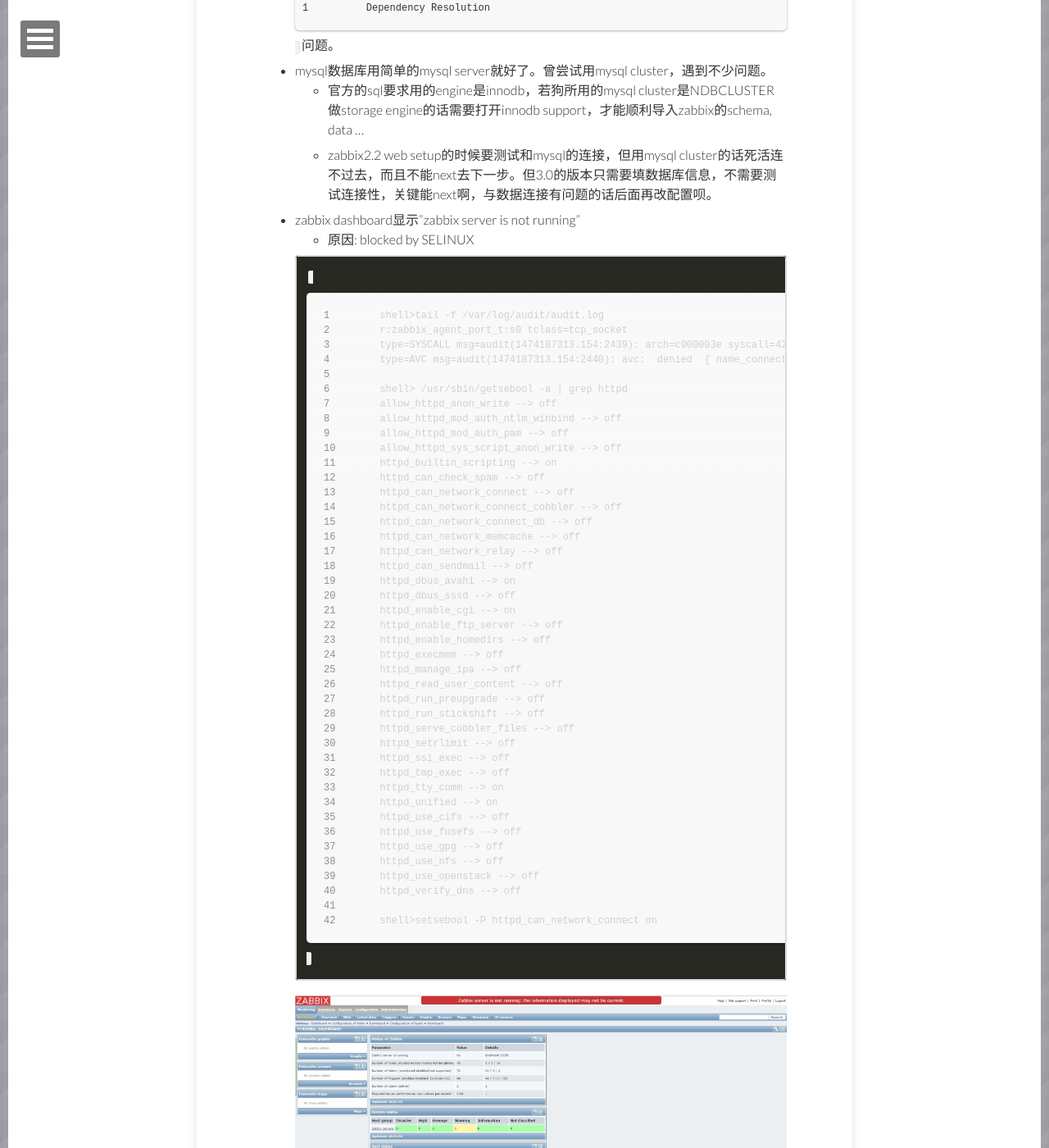
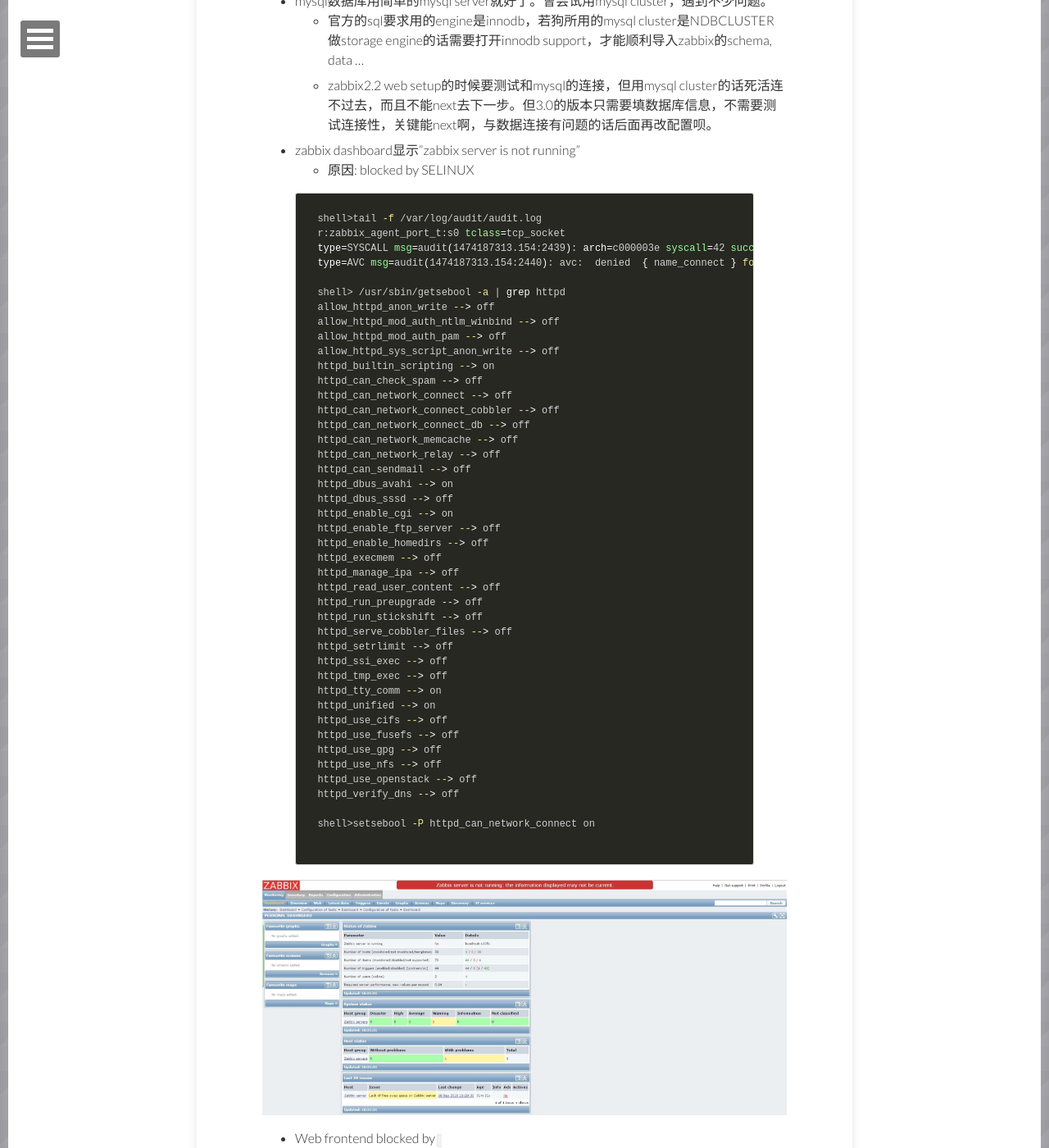
Before and after one commit to KasperDeng/kasperdeng.github.io, a Jekyll site: the page built from _posts/2016-09-19-zabbix.md, in a window 1280 px wide and 1400 px high, scrolled down 5804 px. Shown: the whole window at 82% size. Built offline with Jekyll 4.4.1, drawn with Linux system fonts in a browser that asks for light colours; nearby versions of some CDN libraries; comment, search, counter and statistics services are not loaded; some of the changed text lies outside the part shown.

Commit message:
update zabbix page

````diff
--- a/_posts/2016-09-19-zabbix.markdown
+++ b/_posts/2016-09-19-zabbix.md
@@ -21,14 +21,14 @@
     + 安装过程中还发现依赖`php-bcmath`和`php-mbstring`，具体小版本，可以根据yum的依赖检查的信息在http://rpm.pbone.net/搜索下载
     + 以上的包最方便的方式还是自己建yum repo
 
-    ```
+    {% highlight shell %}
     copy all dependent rpms to ~/repo/packages
     shell>yum install -y createrepo
     shell>createrepo ~/repo/packages
     shell>create zabbix.repo in /etc/yum.repo.d/
-    ```
+    {% endhighlight %}
 
-    ```
+    {% highlight shell %}
     [ece-zabbix]
     name=ece-zabbix
     baseurl=file:///root/repo/
@@ -36,7 +36,8 @@
     gpgcheck=0
     metadata_expire=0
     cost=500
-    ```
+    {% endhighlight %}
+
   - PHP版本：zabbix3.0要求PHP 5.4以上版本，不支持PHP7. RedHat6/CentOS6 官方repo只有php5.3.3，需要利用三方源升级到php5.4。
     + RedHat6/CentOS6升级php
       - 下载相关的php包（看下面的例子）：https://repo.webtatic.com/yum/el6/x86_64/ 并用createrepo创建本地的php repo
@@ -52,7 +53,12 @@
     + `systemctl start httpd`
 
 * [源码安装](https://www.zabbix.com/documentation/3.2/manual/installation/install)，基于RedHat
-  - 依赖工具：yum install -7 gcc.x686_64 make.x686_64 mysql-devel.x686_64 libxml2-devel.x686_64 net-snmp-devel.x686_64 libcurl-devel.x686_64
+  - 依赖工具：
+
+    {% highlight shell %}
+    yum install -7 gcc.x686_64 make.x686_64 mysql-devel.x686_64 libxml2-devel.x686_64 net-snmp-devel.x686_64 libcurl-devel.x686_64
+    {% endhighlight %}
+
   - php version
     + zabbix 3.0: > PHP5.4
     + zabbix 2.2: PHP3
@@ -79,10 +85,12 @@
   - 没什么好说的，奉行简单化风格，对监控节点尽量做到了无侵入，而且已经支持基本的metrix的收集了。
   - 配好zabbix server的地址。
   - 创建zabbix用户启动agent。
-  ```
+
+  {% highlight shell %}
   groupadd zabbix
   useradd -g zabbix zabbix
-  ```
+  {% endhighlight %}
+
 * theme
 * screen
 
@@ -107,7 +115,7 @@
 * zabbix dashboard显示"zabbix server is not running"
   - 原因: blocked by SELINUX
 
-  ```
+  {% highlight shell %}
   shell>tail -f /var/log/audit/audit.log
   r:zabbix_agent_port_t:s0 tclass=tcp_socket
   type=SYSCALL msg=audit(1474187313.154:2439): arch=c000003e syscall=42 success=no exit=-13 a0=c a1=7f800b6ec850 a2=1c a3=ff00 items=0 ppid=2048 pid=2057 auid=500 uid=48 gid=48 euid=48 suid=48 fsuid=48 egid=48 sgid=48 fsgid=48 tty=  (none) ses=2 comm="httpd" exe="/usr/sbin/httpd" subj=unconfined_u:system_r:httpd_t:s0 key=(null)
@@ -150,7 +158,7 @@
   httpd_verify_dns --> off
 
   shell>setsebool -P httpd_can_network_connect on
-  ```
+   {% endhighlight %}
 
   ![zabbix-server-not-running](https://raw.githubusercontent.com/KasperDeng/kasperdeng.github.io/master/images/zabbix/zabbix-server-not-running.jpg)
 
````
